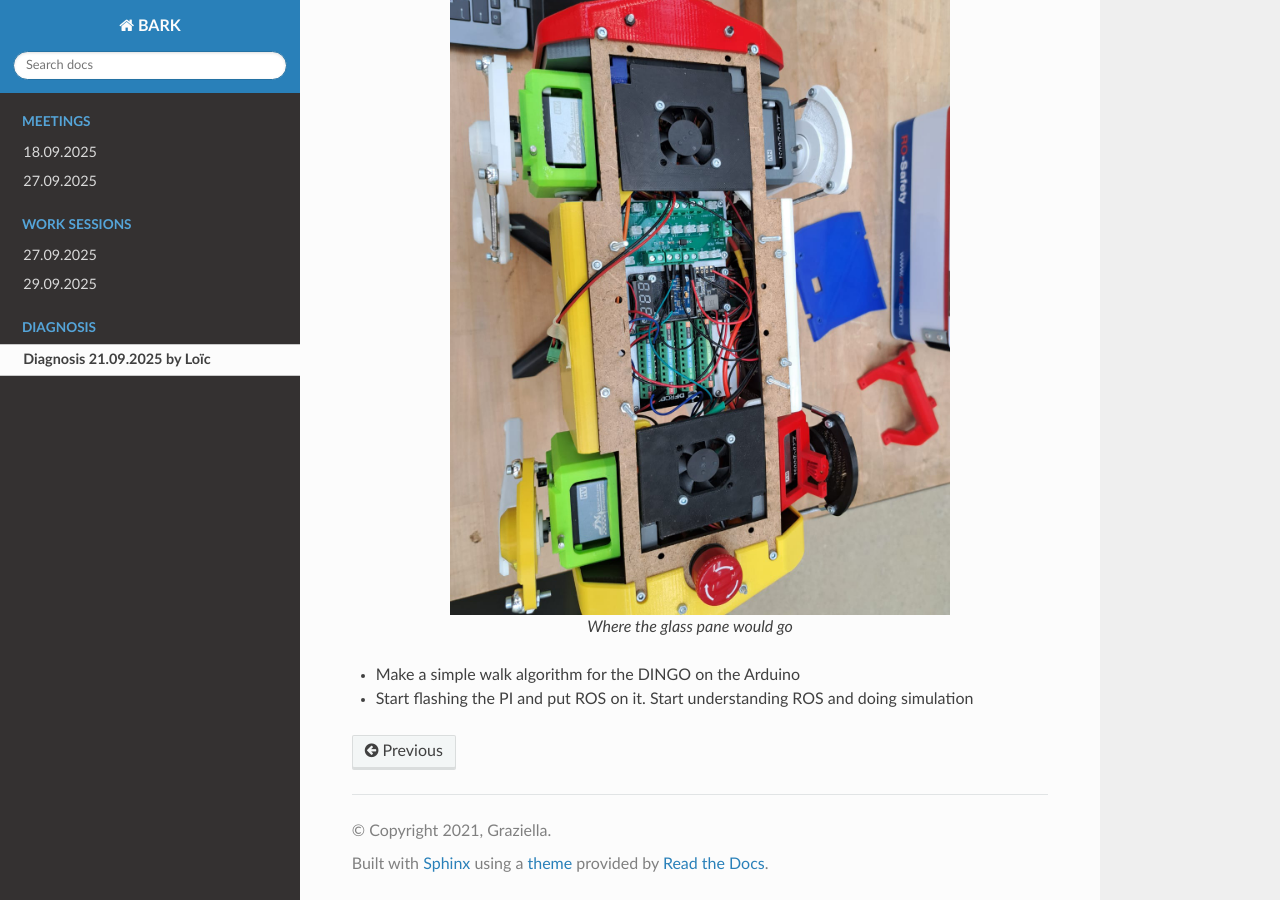
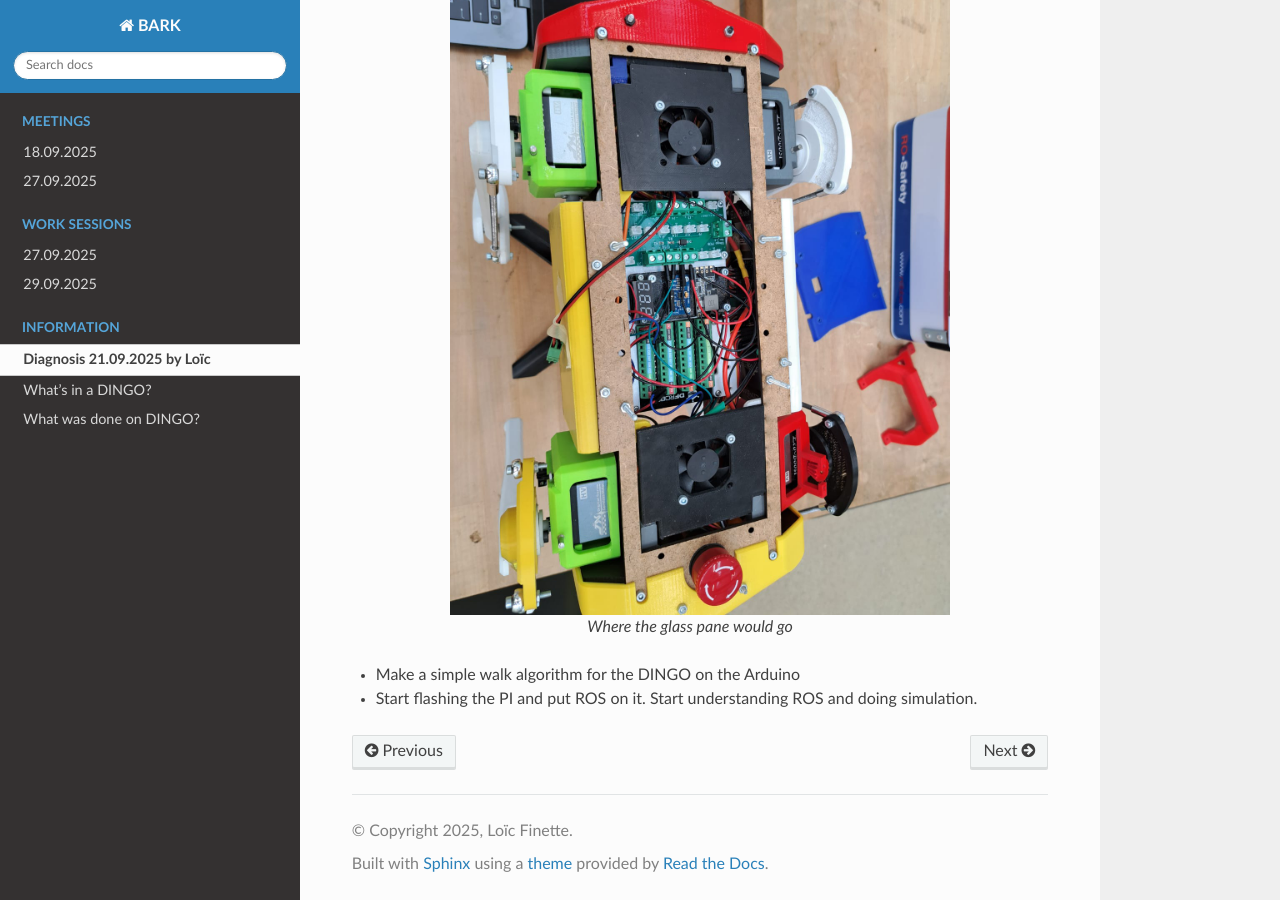
Before and after one commit to lolothecoder/BARK_Documentation, a Sphinx documentation site: the page built from docs/source/information/diagnosis.rst, in a window 1280 px wide and 900 px high, scrolled down 3187 px. Built offline with Sphinx 7.4.7 and the Read the Docs theme 3.1.0, drawn with Linux system fonts in a browser that asks for light colours.

Commit message:
added some extra pages

```diff
--- a/docs/source/conf.py
+++ b/docs/source/conf.py
@@ -3,10 +3,10 @@
 # -- Project information
 
 project = 'BARK'
-copyright = '2021, Graziella'
-author = 'Graziella'
+copyright = '2025, Loïc Finette'
+author = 'Loïc Finette'
 
-release = '0.1'
+release = '0.2'
 version = '0.1.0'
 
 # -- General configuration
--- a/docs/source/diagnosis.rst
+++ b/docs/source/information/diagnosis.rst
@@ -1,12 +1,12 @@
 Diagnosis 21.09.2025 by Loïc
-=====
+============================
 
 I went to DLL to see what was going on with Dingo. The main goal is still the legs here are the things I think we should do:
 
 * **Find/Buy a new cable to program the arduino**
 * **Loosen the nut between the hip and the body to allow the leg to move better**
 
-.. figure:: assets/nut.jpeg
+.. figure:: ../assets/nut.jpeg
    :width: 500px
    :align: center
 
@@ -15,7 +15,7 @@ I went to DLL to see what was going on with Dingo. The main goal is still the le
 * **Order the Full Parts Kit for Pupper v3**
 * Add screw to screw the hip to the body servos
 
-.. figure:: assets/DroopyLeg.jpeg
+.. figure:: ../assets/DroopyLeg.jpeg
    :width: 500px
    :align: center
 
@@ -25,7 +25,7 @@ We can see in the picture above that the green hip is not straight with the body
 
 * Cut out a small part in the wood to more easily reprogram the arduino
 
-.. figure:: assets/cut.jpeg
+.. figure:: ../assets/cut.jpeg
    :width: 500px
    :align: center
 
@@ -33,7 +33,7 @@ We can see in the picture above that the green hip is not straight with the body
 
 * Fix the servo Horn Falling off on the grey hip
 
-.. figure:: assets/ServoHorn.jpeg
+.. figure:: ../assets/ServoHorn.jpeg
    :width: 500px
    :align: center
 
@@ -42,7 +42,7 @@ We can see in the picture above that the green hip is not straight with the body
 * Add the "clapet" to make it easier to put in/ remove the battery
 * Organize all of our stuff (maybe with the laser wood boxes)
 
-.. figure:: assets/box.png
+.. figure:: ../assets/box.png
    :width: 500px
    :align: center
 
@@ -50,11 +50,11 @@ We can see in the picture above that the green hip is not straight with the body
 
 * Add a see through plane at the top of the robot to be able to see the 7 segments display
 
-.. figure:: assets/Pane.jpeg
+.. figure:: ../assets/Pane.jpeg
    :width: 500px
    :align: center
 
    Where the glass pane would go
 
 * Make a simple walk algorithm for the DINGO on the Arduino
-* Start flashing the PI and put ROS on it. Start understanding ROS and doing simulation
+* Start flashing the PI and put ROS on it. Start understanding ROS and doing simulation.
--- /dev/null
+++ b/docs/source/information/dingo.rst
@@ -0,0 +1,3 @@
+What's in a DINGO?
+==================
+Lots of stuff!
--- a/docs/source/meetings/18-09-2025.rst
+++ b/docs/source/meetings/18-09-2025.rst
@@ -2,6 +2,12 @@
 ===================================
 
 **TLDR**: Onboarding new members
+
+**Location** : DLL
+
+**Members present (required):** Johann, Loïc, Liam, Christy, Adam, Maxime
+
+**Members present (optional):** Anaïs, Luis
 
 The goal of the meeting was to onboard the new members : Liam, Christy, Adam and Maxime.
 They were told to try to complete the trainings as quickly as possible that way They have their access.
```
Also changed, not shown: docs/source/_sidebar.rst (+6 -2 lines), docs/source/api.rst (deleted, +0 -7 lines), docs/source/index.rst (+5 -4 lines), docs/source/information/dingo_last_sem.rst (added, +16 -0 lines), docs/source/usage.rst (deleted, +0 -33 lines).
